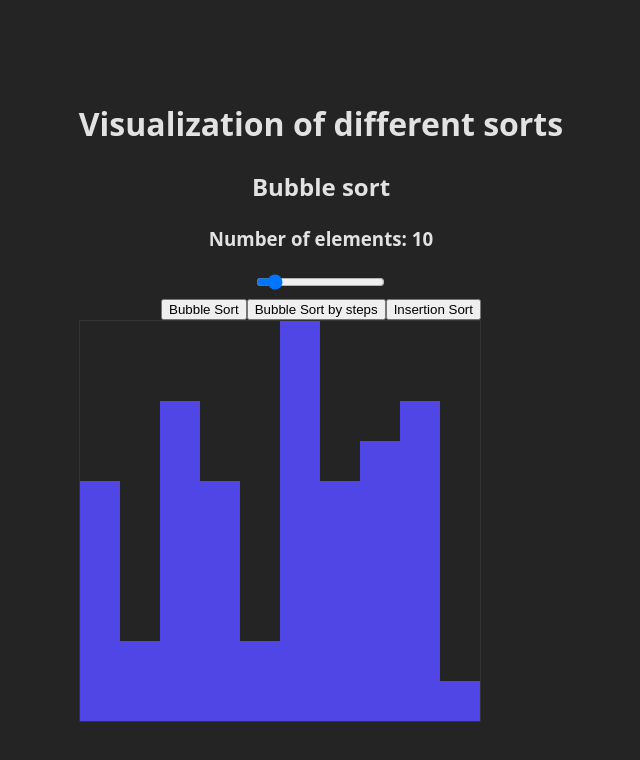
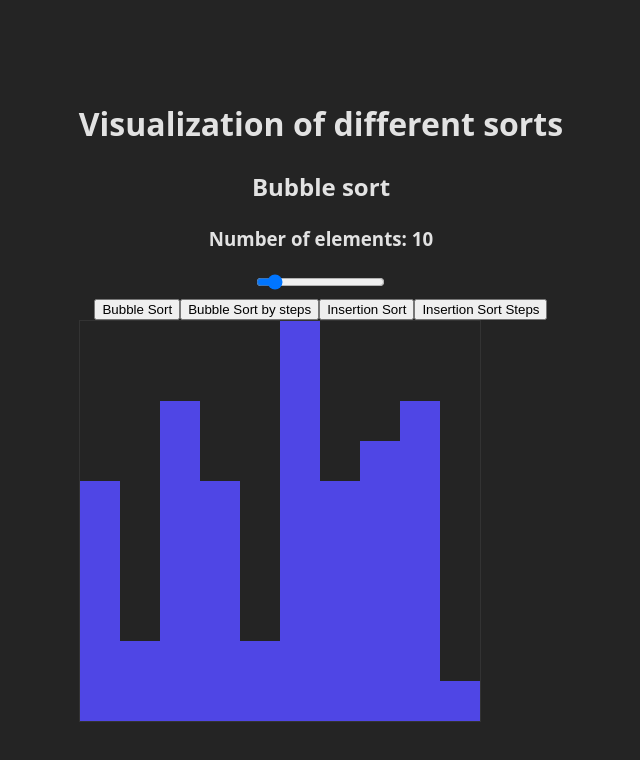
Before and after one commit to KohseyPower/sort, a React (Vite) app: page / in a window 1280 px wide. Shown: the top 760 px of the page, without its empty margins (319-959 px from the left). Built offline with nearby package versions, Linux system fonts and the light colour scheme.

Commit message:
feat: add an InsertionSort Generator

```diff
--- a/src/Simulator.tsx
+++ b/src/Simulator.tsx
@@ -1,6 +1,11 @@
 import { useState, useMemo } from "react";
 import * as Styled from "./Simulator.styled";
-import { bubbleSort, bubbleSortSteps, insertionSort } from "./algorithms";
+import {
+  bubbleSort,
+  bubbleSortGenerator,
+  insertionSort,
+  insertionSortGenerator,
+} from "./algorithms";
 
 const MIN = 5;
 const MAX = 60;
@@ -62,13 +67,16 @@ export default function Simulator() {
           </button>
           <button
             onClick={() => {
-              runSort(bubbleSortSteps(elements));
+              runSort(bubbleSortGenerator(elements));
             }}
           >
             Bubble Sort by steps
           </button>
           <button onClick={() => setElements(insertionSort(elements))}>
             Insertion Sort
+          </button>
+          <button onClick={() => runSort(insertionSortGenerator(elements))}>
+            Insertion Sort Steps
           </button>
         </div>
         <Styled.Canvas $size={WINDOWSIZE} $cols={totalElements}>
--- a/src/algorithms/BubbleSort.ts
+++ b/src/algorithms/BubbleSort.ts
@@ -12,7 +12,7 @@ export function bubbleSort(elements: number[]): number[] {
   return sortedElements;
 }
 
-export function* bubbleSortSteps(elements: number[]) {
+export function* bubbleSortGenerator(elements: number[]) {
   const sortedElements = [...elements];
   for (let i = sortedElements.length - 1; i > 0; i--) {
     for (let j = 0; j < i; j++) {
--- a/src/algorithms/InsertionSort.ts
+++ b/src/algorithms/InsertionSort.ts
@@ -12,3 +12,21 @@ export function insertionSort(elements: number[]): number[] {
   }
   return sortedElements;
 }
+
+export function* insertionSortGenerator(elements: number[]) {
+  const sortedElements = [...elements];
+  yield [...sortedElements];
+
+  for (let i = 1; i < sortedElements.length; i++) {
+    const key = sortedElements[i];
+    let j = i - 1;
+
+    while (j >= 0 && sortedElements[j] > key) {
+      sortedElements[j + 1] = sortedElements[j];
+      j--;
+      yield [...sortedElements];
+    }
+    sortedElements[j + 1] = key;
+    yield [...sortedElements];
+  }
+}
--- a/src/algorithms/index.ts
+++ b/src/algorithms/index.ts
@@ -1,3 +1,4 @@
 export { bubbleSort } from "./BubbleSort";
 export { insertionSort } from "./InsertionSort";
-export { bubbleSortSteps } from "./BubbleSort";
+export { bubbleSortGenerator } from "./BubbleSort";
+export { insertionSortGenerator } from "./InsertionSort";
```
